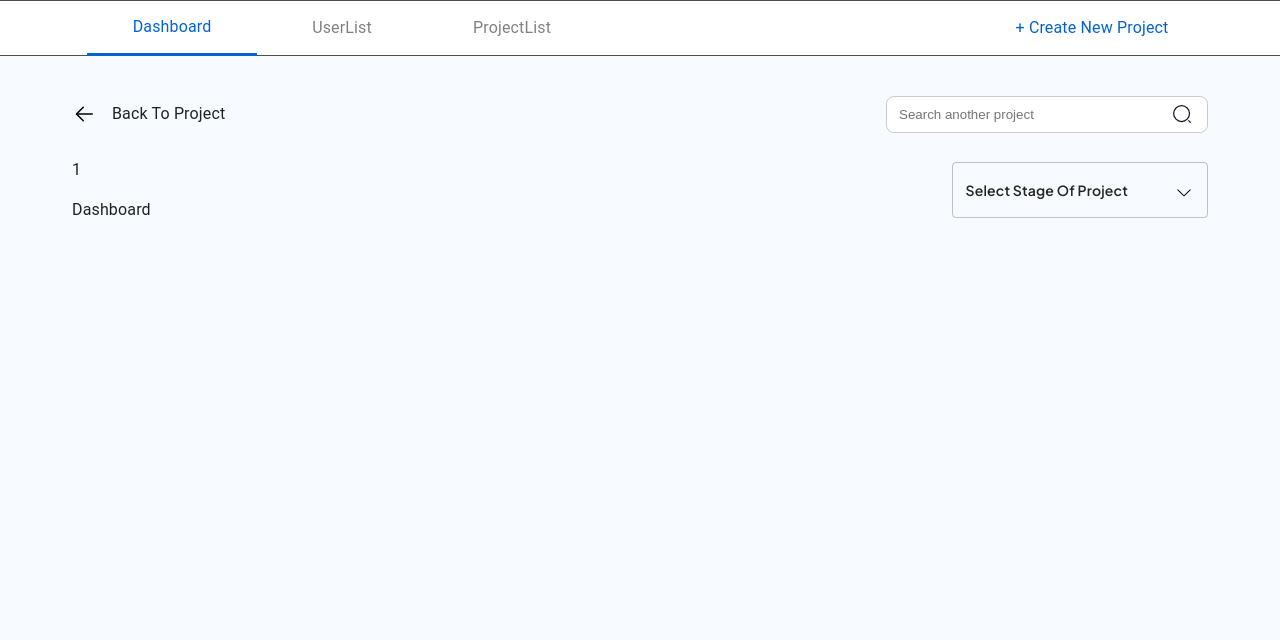
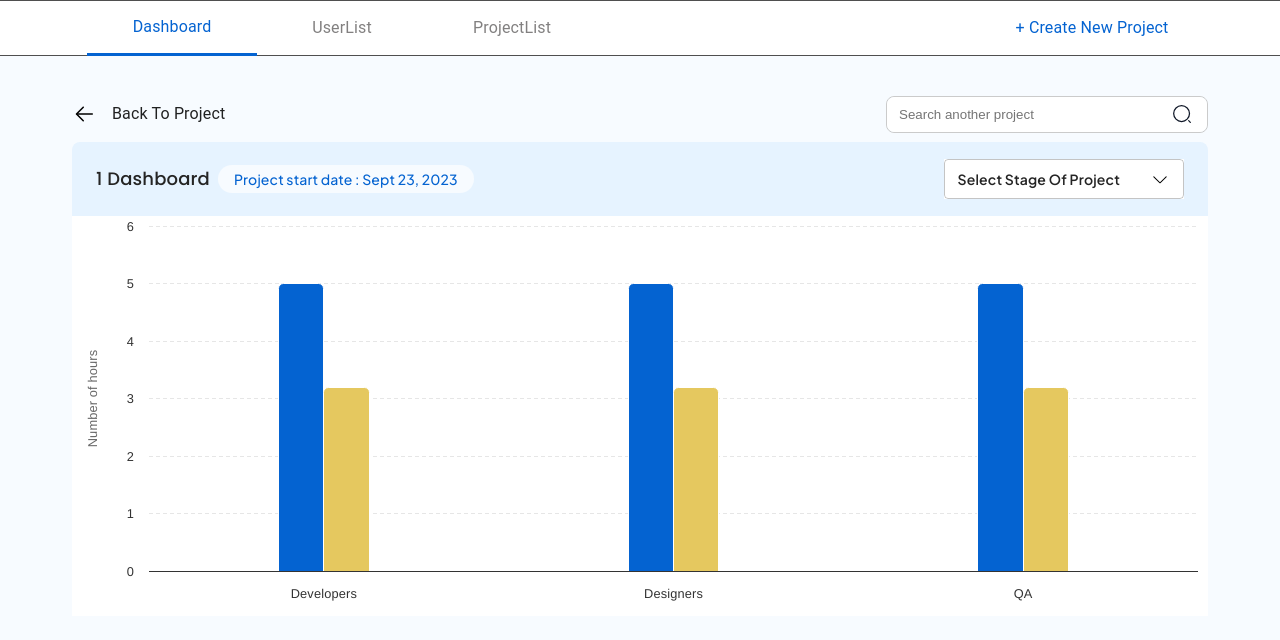
Before and after one commit to MunafHajir/tasksheet-manager, a React (Create React App) app in the folder tasksheet-manager/: page /ProjectList/1 in a window 1280 px wide. Shown: the top 640 px of the page. Built offline with nearby package versions, Linux system fonts and the light colour scheme.

Commit message:
Added FontFamily And Project Details Optimise

```diff
--- a/tasksheet-manager/public/index.html
+++ b/tasksheet-manager/public/index.html
@@ -26,6 +26,7 @@
   <link rel="preconnect" href="https://fonts.gstatic.com" crossorigin>
   <link href="https://fonts.googleapis.com/css2?family=Plus+Jakarta+Sans:wght@200;300;400;500;600;700;800&display=swap"
     rel="stylesheet">
+    <link href="https://fonts.googleapis.com/css2?family=Poppins:wght@500&display=swap" rel="stylesheet">
   <title>TimeSheet Manager</title>
 </head>
 
--- a/tasksheet-manager/src/Components/Common/SelectBox.jsx
+++ b/tasksheet-manager/src/Components/Common/SelectBox.jsx
@@ -21,11 +21,13 @@ const useStyle = createUseStyles({
     justifyContent: "center",
     alignItems: "center",
     padding: "8px 16px",
+    paddingLeft:"0px",
+    cursor:"pointer"
   },
   icon: {
     fill: "black",
-    width: "16px",
     height: "16px",
+    marginBottom:"4px",
   },
 });
 
@@ -44,6 +46,10 @@ const SelectBox = props => {
         className={`${classes.MainContainer} ${props.ContainerWidth}`}
       >
         <Select
+          sx={{
+            height: 40,
+            overflow:"hidden"
+          }}
           value={select}
           onChange={handleChange}
           displayEmpty
@@ -60,7 +66,7 @@ const SelectBox = props => {
             </Box>
           )}
         >
-          <MenuItem value="" >
+          <MenuItem value="">
             <p className={`${classes.p} ${props.classesP} ${classes.padding} `}>
               {props.title}
             </p>
--- a/tasksheet-manager/src/Containers/DashboardProjectList/ProjectDetail/ProjectDetail.jsx
+++ b/tasksheet-manager/src/Containers/DashboardProjectList/ProjectDetail/ProjectDetail.jsx
@@ -1,6 +1,8 @@
 import { Box } from "@mui/material";
 import SearchBar from "Components/Common/SearchBar";
 import SelectBox from "Components/Common/SelectBox";
+import SupportingText from "Components/Common/SupportingText";
+import ProjectTimelineGraph from "Components/Graph/ProjectTimelineGraph";
 import React from "react";
 import { createUseStyles } from "react-jss";
 import { useNavigate, useParams } from "react-router-dom";
@@ -20,12 +22,41 @@ const useStyle = createUseStyles({
   },
   ContainerWidth: {
     minWidth: "17vw",
+    backgroundColor: "#fff",
   },
-  Container:{
-    display: 'flex',
-    justifyContent: 'space-between',
-    alignItems:"center"
-  }
+  Container: {
+    display: "flex",
+    justifyContent: "space-between",
+    alignItems: "center",
+    background: "#E6F3FF",
+    borderRadius: "8px 8px 0px 0px",
+    padding: "5px 24px",
+  },
+  textContainer: {
+    display: "flex",
+    alignItems: "center",
+    gap: "8px",
+  },
+  supportingText: {
+    color: "#0463D1",
+    fontFamily: "Plus Jakarta Sans",
+    fontSize: "14px",
+    fontWeight: 500,
+    lineHeight: "20px",
+  },
+  SupportingContainer: {
+    padding: "4px 16px",
+    background: "#F7FBFF",
+    borderRadius: "216px",
+  },
+  projectName: {
+    color: "#242424",
+    fontFamily: "Poppins",
+    fontSize: "18px",
+    fontStyle: "normal",
+    fontWeight: 500,
+    lineHeight: "28px",
+  },
 });
 
 const ProjectDetail = () => {
@@ -79,16 +110,22 @@ const ProjectDetail = () => {
         </Box>
       </Box>
       <Box className={classes.Container}>
-        <Box>
-          <p>{ProjectName}</p>
-          <p>Dashboard</p>
+        <Box className={classes.textContainer}>
+          <p className={classes.projectName}>{`${ProjectName} Dashboard`}</p>
+          <Box className={classes.SupportingContainer}>
+            <SupportingText
+              classes={classes.supportingText}
+              SupportingTitle={`Project start date : Sept 23, 2023`}
+            />
+          </Box>
         </Box>
         <SelectBox
           menuList={data}
           title={"Select Stage Of Project"}
           ContainerWidth={classes.ContainerWidth}
         />
-        </Box>
+      </Box>
+      <ProjectTimelineGraph />
     </>
   );
 };
```
Also changed, not shown: 1 other file (tests, documents, lock files or other folders).
